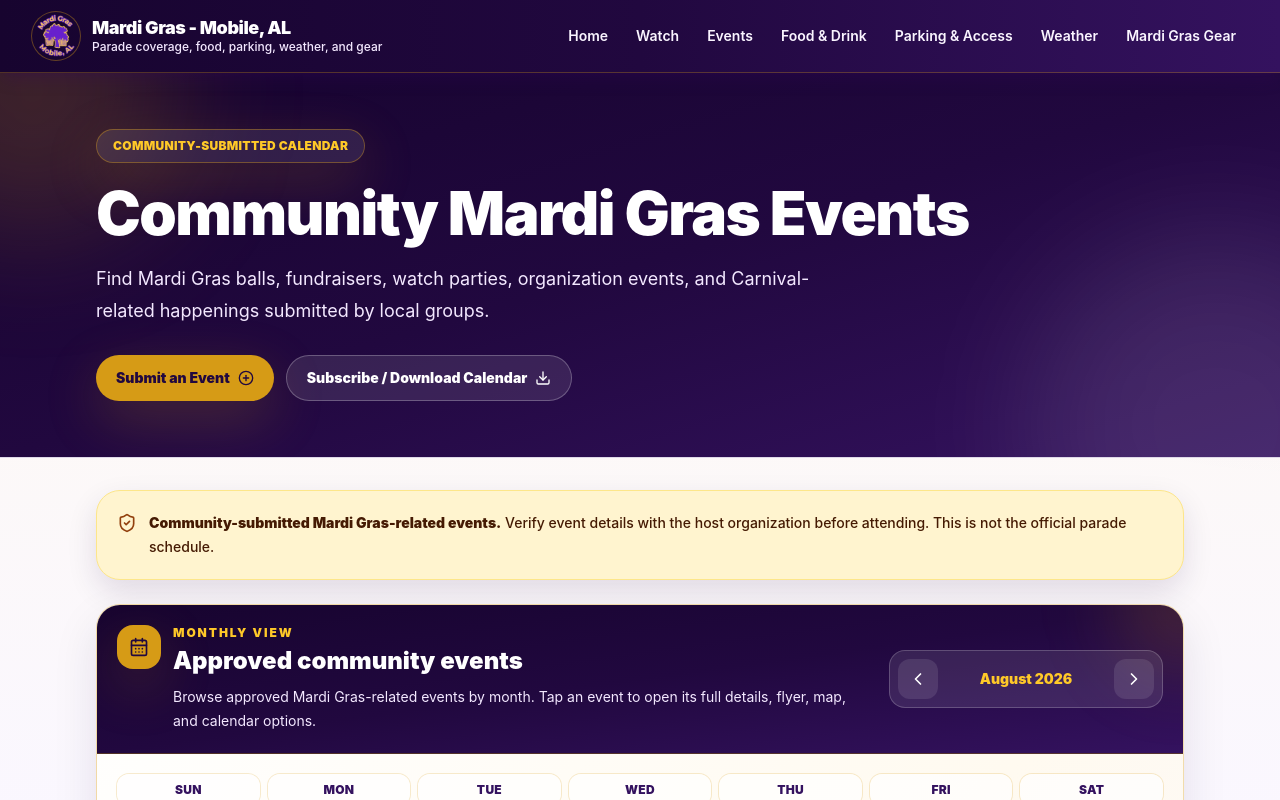
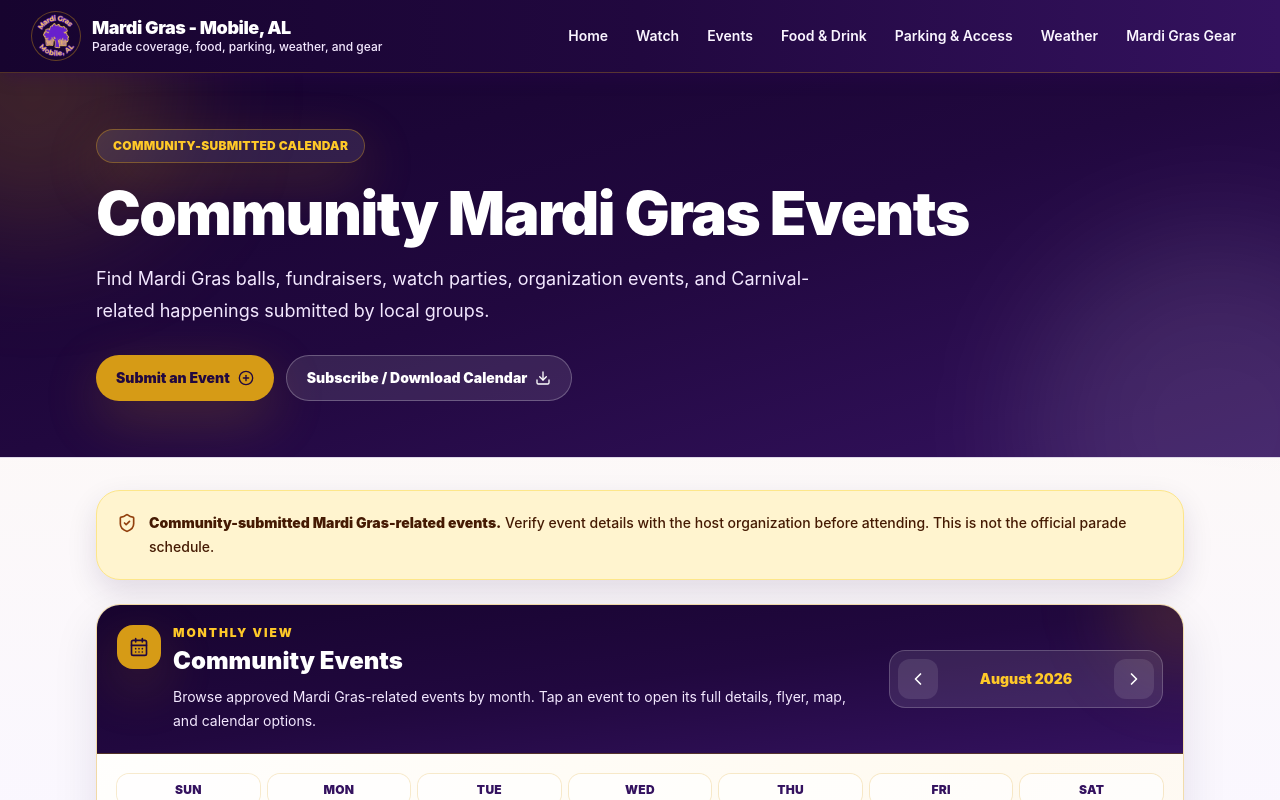
Before and after one commit to TheCryptoArborist/251mardigras, a Next.js app: page /events in a window 1280 px wide. Shown: the top 800 px of the page. Built offline with nearby package versions, Linux system fonts and the light colour scheme.

Commit message:
Rename community events calendar title

```diff
--- a/src/components/CommunityEventsMonthCalendar.tsx
+++ b/src/components/CommunityEventsMonthCalendar.tsx
@@ -66,7 +66,7 @@ export function CommunityEventsMonthCalendar({ events }: { events: CommunityEven
             </div>
             <div>
               <p className="text-xs font-black uppercase tracking-[0.16em] text-parade-goldBright">Monthly view</p>
-              <h2 className="mt-1 text-2xl font-black text-white">Approved community events</h2>
+              <h2 className="mt-1 text-2xl font-black text-white">Community Events</h2>
               <p className="mt-2 max-w-3xl text-sm leading-6 text-purple-100">
                 Browse approved Mardi Gras-related events by month. Tap an event to open its full details, flyer, map, and calendar options.
               </p>
```
